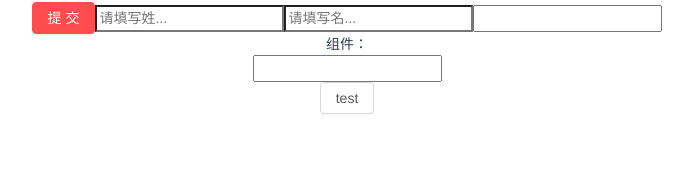
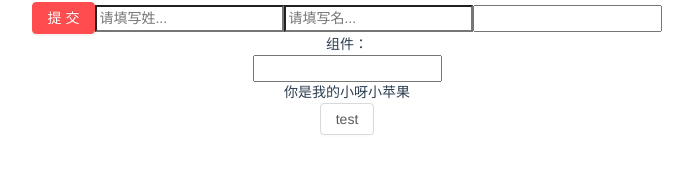
Before and after one commit to jz991724/learnvue20200101, a Vue app: page /about in a window 1280 px wide. Shown: the part 135-307 px from the top of the page, without its empty margins (293-986 px from the left). Built offline with nearby package versions, Linux system fonts and the light colour scheme.

Commit message:
20200101提交

```diff
--- a/src/components/HellowVue.vue
+++ b/src/components/HellowVue.vue
@@ -9,6 +9,7 @@
             组件： {{modelTest}}
         </div>
         <input :value="modelTest" @change="$emit('testModel',$event.target.value)">
+        <slot name="testSlot"></slot>
     </div>
 </template>
 
--- a/src/views/About.vue
+++ b/src/views/About.vue
@@ -1,7 +1,11 @@
 <template>
   <div class="about">
     <h1>这就是一个Demo</h1>
-    <hellow-vue @test="getChildrenVal" :count="aboutcount" v-model="msg"></hellow-vue>
+    <hellow-vue @test="getChildrenVal" :count="aboutcount" v-model="msg">
+     <div slot="testSlot">
+       你是我的小呀小苹果
+     </div>
+    </hellow-vue>
     <div>
       {{msg}}
     </div>
```
